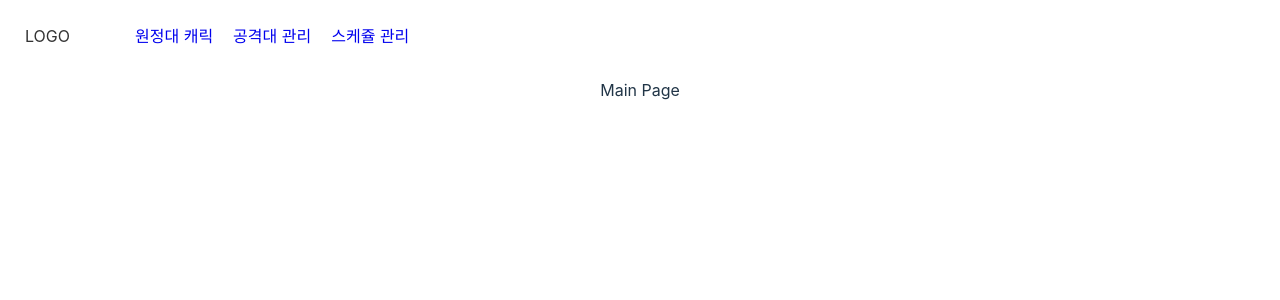
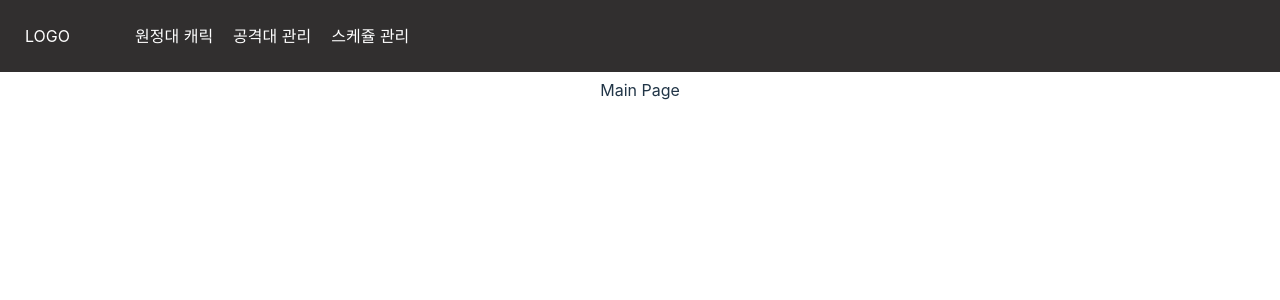
Before and after one commit to dongheeYoo/alphaca-la-fe, a React (Vite) app: page / in a window 1280 px wide. Shown: the top 300 px of the page. Built offline with nearby package versions, Linux system fonts and the light colour scheme.

Commit message:
chore-change background color and font

```diff
--- a/src/components/Navbar/index.tsx
+++ b/src/components/Navbar/index.tsx
@@ -27,8 +27,8 @@ const NavHeader = styled.header({
 const Container = styled.div({
   display: 'flex',
   width: '100%',
-  color: '#333',
-  backgroundColor: 'white',
+  color: 'white',
+  backgroundColor: '#312f2f',
   height: '50px',
   lineHeight: '50px',
   position: 'sticky',
@@ -48,6 +48,7 @@ const MenuSection = styled.div({
   gap: '20px',
   padding: '0 10px',
   '>a': {
+    color: 'white',
     textDecoration: 'none',
   },
 });
```
